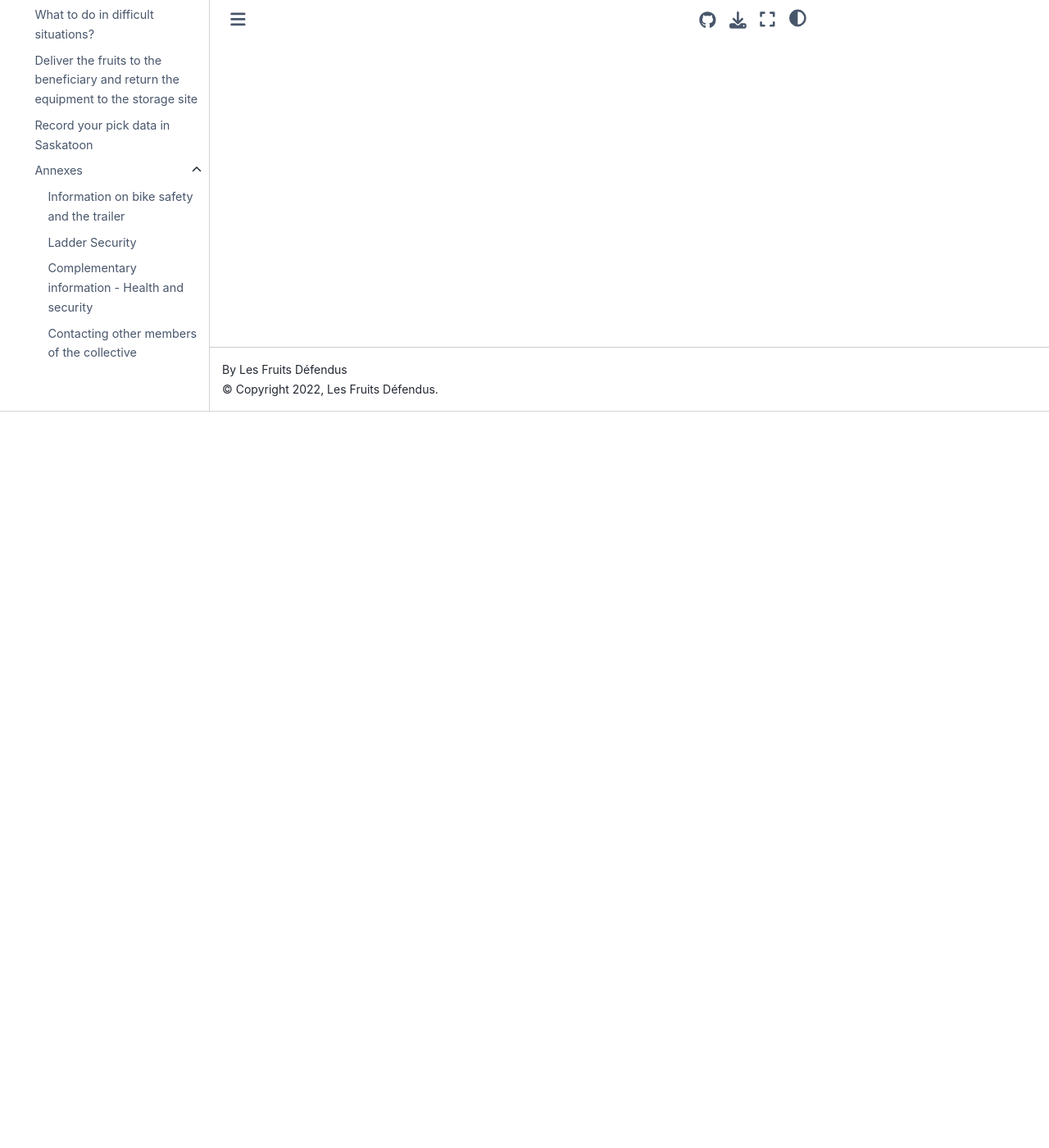
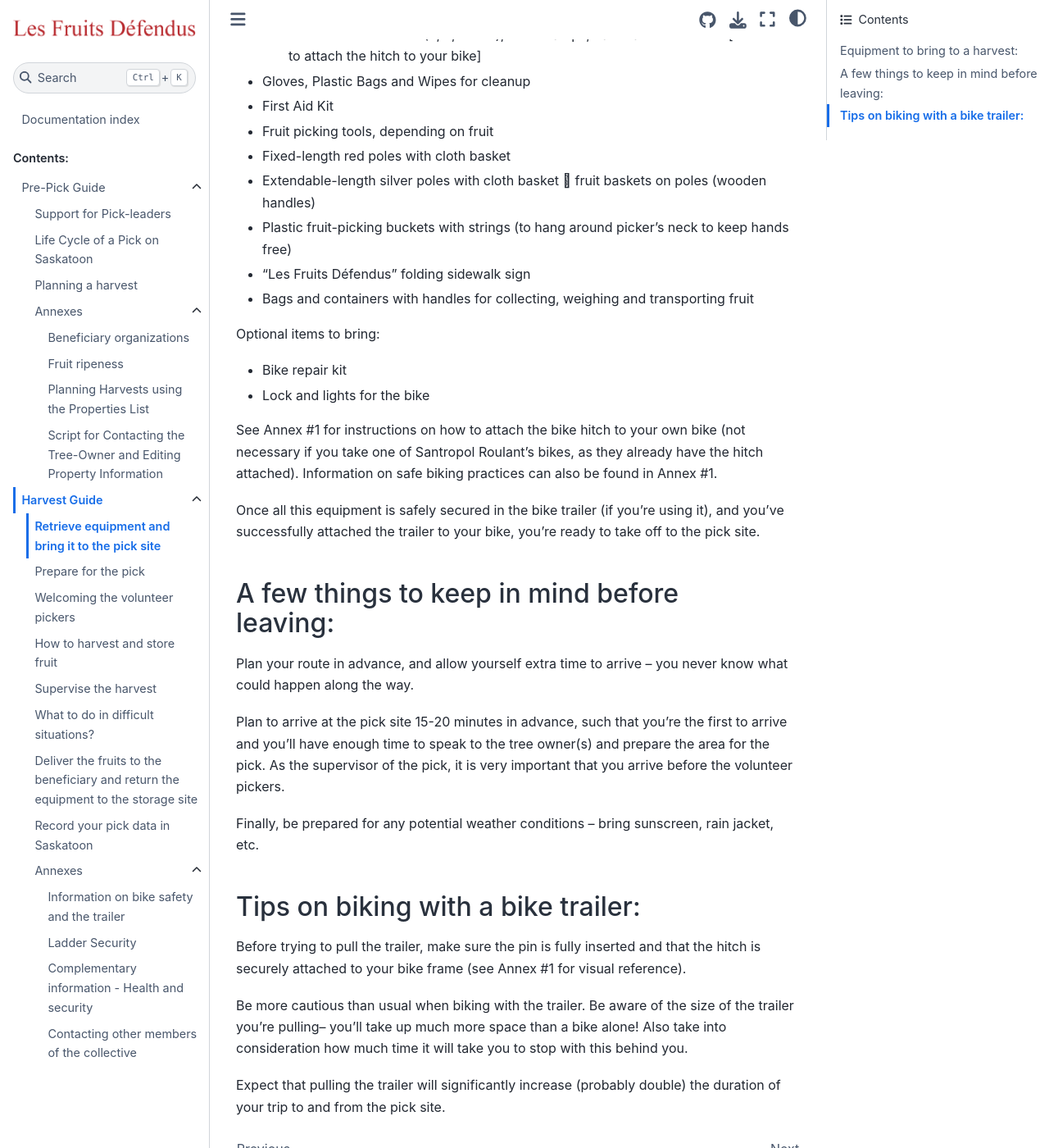
Before and after one commit to LesFruitsDefendus/guides, a Sphinx documentation site: the page built from docs/source/harvest-guide/pick-equipment.md, in a window 1280 px wide and 1400 px high, scrolled down 902 px. Shown: the whole window at 82% size. Built offline with Sphinx 7.4.7 and the Sphinx Book theme 1.1.4, drawn with Linux system fonts in a browser that asks for light colours; some of the changed text lies outside the part shown.

Commit message:
migrate pick equipment

```diff
--- a/docs/source/harvest-guide/pick-equipment.md
+++ b/docs/source/harvest-guide/pick-equipment.md
@@ -1 +1,53 @@
 # Retrieve equipment and bring it to the pick site
+
+On the day of the harvest, your first step will be to retrieve the necessary equipment at an equipment storage site. You should have already indicated on Saskatoon from which site you plan to borrow equipment and ensured that no other pickleaders are already planning to borrow the same equipment at the same time.
+
+Please consult Annex B for a list of our equipment storage sites for this season. In addition, there are specific guidelines for retrieving equipment at each of the sites. These instructions can also be found in Annex B. Since it contains private information, this annex is not available to the public. It can be found in Saskatoon.
+
+You may print a copy of the checklist below to use for each harvest, in order to verify that you have all the equipment you need.
+
+## Equipment to bring to a harvest:
+
+- Les Fruits Défendus Bike
+- Les Fruits Défendus Trailer
+- Foldable Ladder
+- Operations Binder: with waivers, flyers, bike path map, etc.
+- Wooden Crate or Cloth bags for fruit transport
+- Case containing:
+  - Pens
+  - Bike Hitch (if not using Fruits Défendus’ bike)
+  - Scissors (for harvesting Saskatoon berries and grapes)
+  - Scale (2)
+  - Tools: socket wrench (8, 9, 10mm), hose clamps, flat head screwdriver [tools used to attach the hitch to your bike]
+- Gloves, Plastic Bags and Wipes for cleanup
+- First Aid Kit
+- Fruit picking tools, depending on fruit
+- Fixed-length red poles with cloth basket
+- Extendable-length silver poles with cloth basket  fruit baskets on poles (wooden handles)
+- Plastic fruit-picking buckets with strings (to hang around picker’s neck to keep hands free)
+- “Les Fruits Défendus” folding sidewalk sign
+- Bags and containers with handles for collecting, weighing and transporting fruit
+
+Optional items to bring:
+- Bike repair kit
+- Lock and lights for the bike
+
+See Annex #1 for instructions on how to attach the bike hitch to your own bike (not necessary if you take one of Santropol Roulant's bikes, as they already have the hitch attached). Information on safe biking practices can also be found in Annex #1.
+
+Once all this equipment is safely secured in the bike trailer (if you're using it), and you've successfully attached the trailer to your bike, you're ready to take off to the pick site.
+
+## A few things to keep in mind before leaving:
+
+Plan your route in advance, and allow yourself extra time to arrive -- you never know what could happen along the way.
+
+Plan to arrive at the pick site 15-20 minutes in advance, such that you're the first to arrive and you'll have enough time to speak to the tree owner(s) and prepare the area for the pick. As the supervisor of the pick, it is very important that you arrive before the volunteer pickers.
+
+Finally, be prepared for any potential weather conditions -- bring sunscreen, rain jacket, etc.
+
+## Tips on biking with a bike trailer:
+
+Before trying to pull the trailer, make sure the pin is fully inserted and that the hitch is securely attached to your bike frame (see Annex #1 for visual reference).
+
+Be more cautious than usual when biking with the trailer. Be aware of the size of the trailer you're pulling-- you'll take up much more space than a bike alone! Also take into consideration how much time it will take you to stop with this behind you.
+
+Expect that pulling the trailer will significantly increase (probably double) the duration of your trip to and from the pick site.
```
